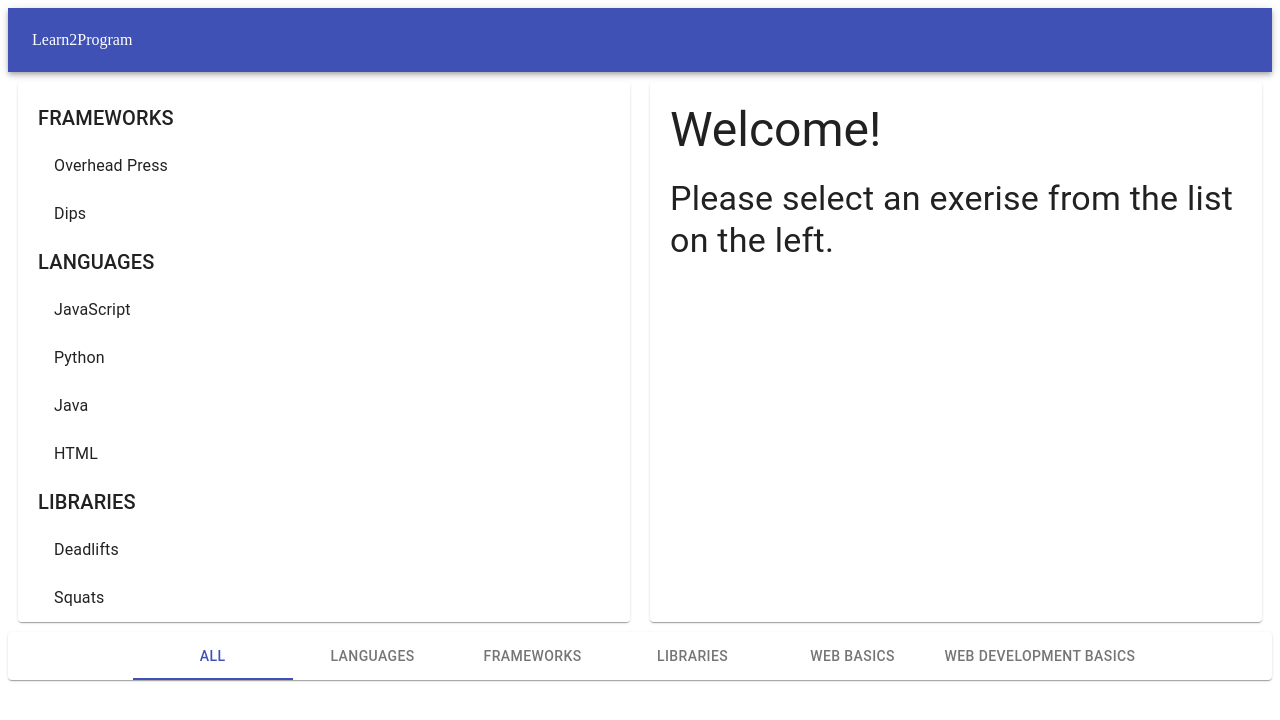
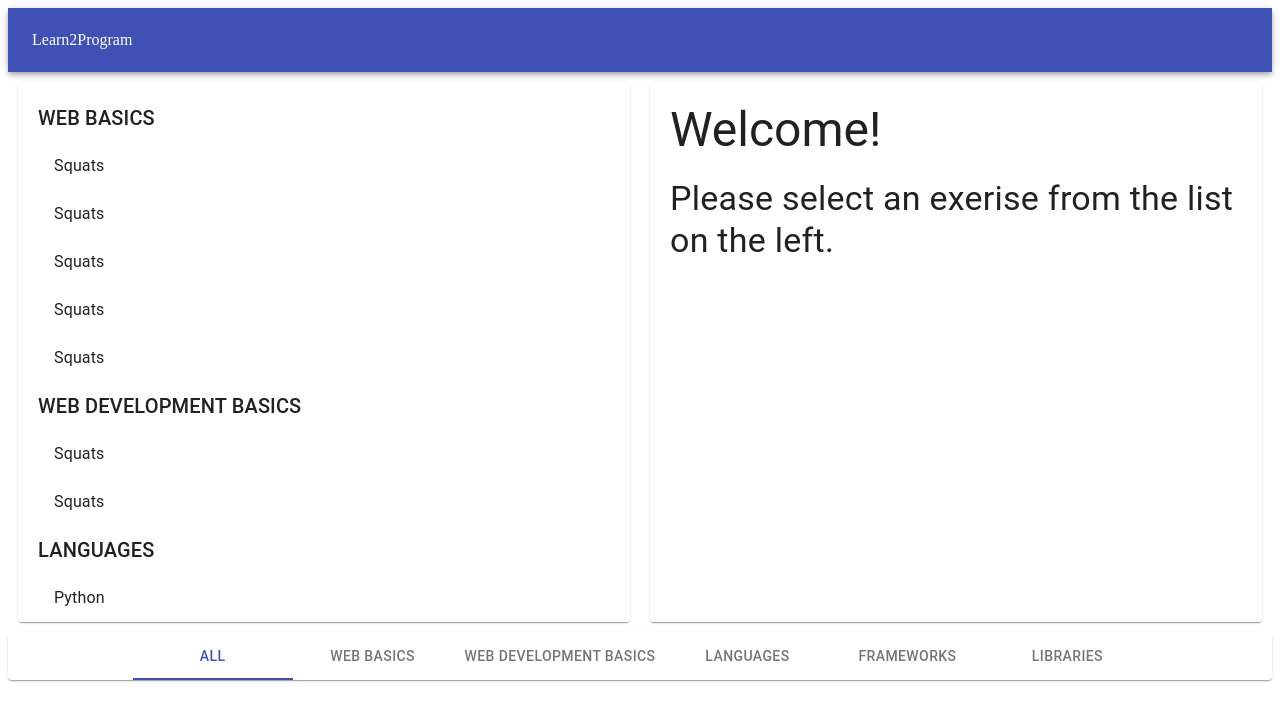
Before and after one commit to kristina-arezina/terms-2-program, a React (Create React App) app: page / in a window 1280 px wide. Shown: the top 720 px of the page. Built offline with nearby package versions, Linux system fonts and the light colour scheme.

Commit message:
ordered themes in logical way

```diff
--- a/src/store.js
+++ b/src/store.js
@@ -1,9 +1,33 @@
 //Muscle groups
 export const muscles = [
-    "languages", "frameworks", "libraries", "web basics", "web development basics"
+    "web basics", "web development basics", "languages", "frameworks", "libraries",
 ]
 
 export const exercises = [
+    {
+        id: 'squats',
+        title: 'Squats',
+        description: 'Legs exercise...',
+        muscles: 'web basics'
+    },
+    {
+        id: 'squats',
+        title: 'Squats',
+        description: 'Legs exercise...',
+        muscles: 'web development basics'
+    },
+    {
+        id: 'squats',
+        title: 'Squats',
+        description: 'Legs exercise...',
+        muscles: 'web development basics'
+    },
+    {
+        id: 'python',
+        title: 'Python',
+        description: 'Chest exercise...',
+        muscles: 'languages'
+    },
     {
         id: 'overhead-press',
         title: 'Overhead Press',
@@ -20,12 +44,6 @@ export const exercises = [
         id: 'java-script',
         title: 'JavaScript',
         description: 'Biceps exercise...',
-        muscles: 'languages'
-    },
-    {
-        id: 'python',
-        title: 'Python',
-        description: 'Chest exercise...',
         muscles: 'languages'
     },
     {
@@ -82,10 +100,4 @@ export const exercises = [
         description: 'Legs exercise...',
         muscles: 'web basics'
     },
-    {
-        id: 'squats',
-        title: 'Squats',
-        description: 'Legs exercise...',
-        muscles: 'web basics'
-    },
 ]
```
